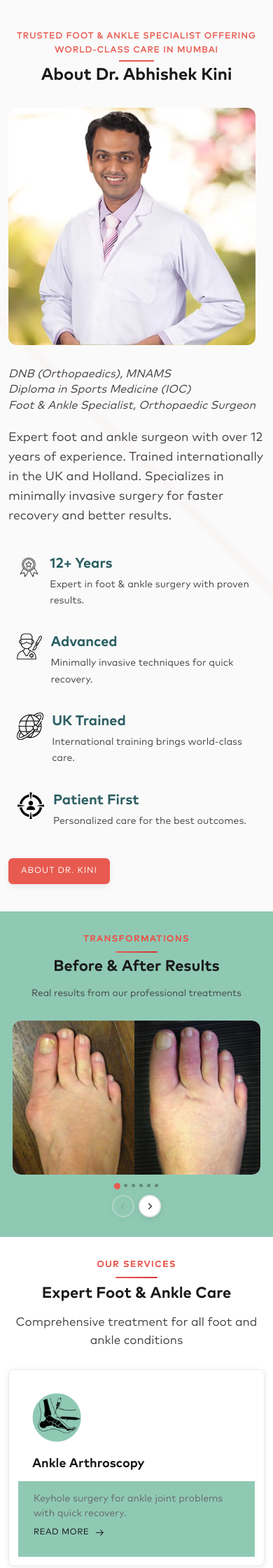
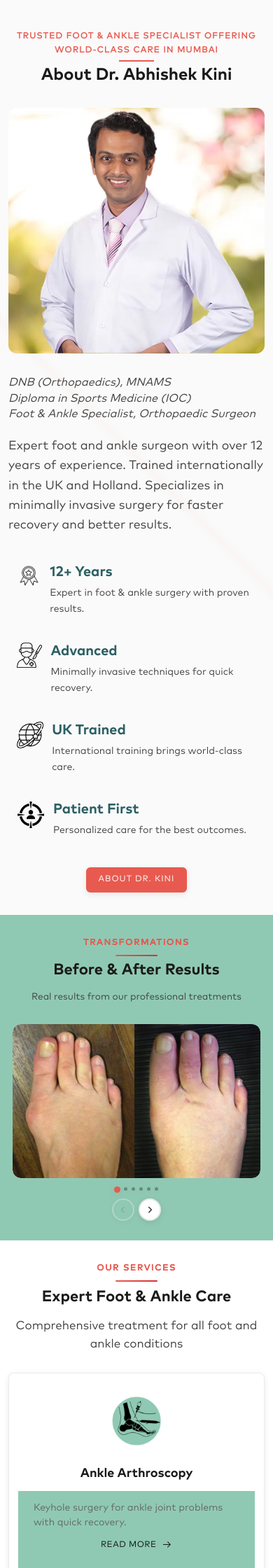
Before and after one commit to Mujammilmaldar/Footark, a PHP site: page / in a window 390 px wide. Shown: the part 490-2730 px from the top of the page at 70% size. Run offline with PHP 8.4, Linux system fonts and the light colour scheme.

Commit message:
udpated the home page content as per the afzal sir

```diff
--- a/assets/css/hero.css
+++ b/assets/css/hero.css
@@ -3034,6 +3034,10 @@
     .conditions-title {
         font-size: var(--font-size-h3);
     }
+    .about-button{
+        display: flex;
+        justify-content: center;
+    }
 }
 
 @media (max-width: 480px) {
@@ -3042,6 +3046,7 @@
         gap: var(--spacing-sm);
     }
     .doctor-info{
+        padding: var(--spacing-md) 0px !important;
         gap: 30px;
         display: flex;
         flex-direction: column;
@@ -3064,4 +3069,17 @@
     .conditions-title {
         font-size: var(--font-size-h4);
     }
-}
+    .condition-top{
+        display: flex;
+        padding: var(--spacing-lg) var(--spacing-lg) 0px var(--spacing-lg);
+        background: var(--color-white);
+        flex-direction: column;
+        justify-content: center;
+        align-items: center;
+    }
+    .condition-read-more{
+        display: flex;
+        justify-content: center;
+        margin-top: 4px;
+    }
+}
```
